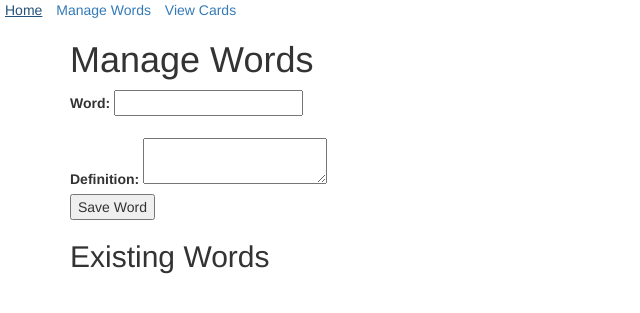
After one commit to armantark/Anki-Clone, a Django app: page /manage_words/ in a window 1280 px wide. The commit adds this page. Shown: the top 313 px of the page, without its empty margins (0-640 px from the left). Run offline with Django 4.2, Linux system fonts and the light colour scheme; data that the repository does not hold is empty; some libraries are stand-ins or nearby versions.

Commit message:
starting to add more admin capabilities

```diff
--- /dev/null
+++ b/flashcards/templates/flashcards/manage_words.html
@@ -0,0 +1,34 @@
+{% extends "base.html" %}
+
+{% block title %} - Manage Words{% endblock %}
+
+{% block content %}
+  <!-- Heading for the manage words page -->
+  <h1>Manage Words</h1>
+
+  <!-- Form for creating/updating a word -->
+  <form method="post" action="">
+    {% csrf_token %}
+    <label for="word">Word:</label>
+    <input type="text" name="word" id="word" required value="{{ word.word }}">
+    <br><br>
+    <label for="definition">Definition:</label>
+    <textarea name="definition" id="definition" required>{{ word.definition }}</textarea>
+    <br>
+    <input type="submit" value="Save Word">
+  </form>
+
+  <!-- List of existing words -->
+  <h2>Existing Words</h2>
+  <ul>
+    {% for word in words %}
+      <li>
+        <a href=" {% url 'flashcards:manage_words_with_id' word.id %} ">{{ word.word }}</a>
+        <form method="post" action="{% url 'flashcards:delete_word' word.id %}">
+          {% csrf_token %}
+          <input type="submit" value="Delete">
+        </form>
+      </li>
+    {% endfor %}
+  </ul>
+{% endblock %}
--- a/flashcards/tests.py
+++ b/flashcards/tests.py
@@ -9,7 +9,7 @@ import datetime
 class AdminInterfaceTests(TestCase):
     def test_create_single_word_and_definition(self):
         # Define the URL for creating a word and definition
-        create_word_url = reverse('flashcards:create_word')
+        create_word_url = reverse('flashcards:manage_words')
 
         # Define the word and definition data to be submitted via the form
         word_data = {
--- a/flashcards/urls.py
+++ b/flashcards/urls.py
@@ -11,8 +11,9 @@ app_name = 'flashcards'
 urlpatterns = [
     # Create a URL pattern for the index view
     path('', views.index, name='index'),
-    # Create a URL pattern for the create_word view
-    path('create_word/', views.create_word, name='create_word'),
+    # Create a URL pattern for the manage_words view
+    path('manage_words/', views.manage_words, name='manage_words'),
+    path('manage_words/<int:word_id>/', views.manage_words, name='manage_words_with_id'),
     # Create a URL pattern for the view_cards view
     path('view_cards/', views.view_cards, name='view_cards'),
 ]
--- a/flashcards/views.py
+++ b/flashcards/views.py
@@ -1,6 +1,6 @@
 # Import necessary modules and functions
 from django.conf import settings
-from django.shortcuts import render, redirect
+from django.shortcuts import render, redirect, get_object_or_404
 from django.urls import reverse
 from django.utils import timezone
 
@@ -32,16 +32,40 @@ def index(request):
     return render(request, 'flashcards/index.html', {'word': word})
 
 
-def create_word(request):
-    # Handle form submission for creating a new word
+def manage_words(request, word_id=None):
+    # Check if a word_id is provided
+    if word_id:
+        # If so, retrieve the Word instance with the given ID, or return a 404 error if not found
+        word = get_object_or_404(Word, id=word_id)
+    else:
+        # If no word_id is provided, create a new Word instance
+        word = Word()
+
+    # Check if the request method is POST (i.e. form submission)
     if request.method == 'POST':
-        form = WordForm(request.POST)
+        # Create a WordForm instance with the submitted data and the current Word instance
+        form = WordForm(request.POST, instance=word)
+
+        # Check if the form data is valid
         if form.is_valid():
+            # Save the Word instance with the submitted data
             form.save()
+
+            # Redirect the user to the index page
             return redirect('flashcards:index')
     else:
-        form = WordForm()
-    return render(request, 'flashcards/create_word.html', {'form': form})
+        # If the request method is not POST, create an empty WordForm instance with the current Word
+        form = WordForm(instance=word)
+
+    # Retrieve all words for displaying
+    words = Word.objects.all()
+
+    # Render the manage_words template with the form, words, and current word instances
+    return render(request, 'flashcards/manage_words.html', {'form': form, 'words': words, 'word': word})
+
+
+def delete_word(request, word_id=None):
+    return render(request, 'flashcards/manage_words.html', {})
 
 
 def view_cards(request):
--- a/templates/base.html
+++ b/templates/base.html
@@ -23,7 +23,7 @@
     <nav>
         <!-- Navigation links -->
         <a href="/" class="nav-link">Home</a>
-        <a href="{% url 'flashcards:create_word' %}" class="nav-link">Create Word</a>
+        <a href="{% url 'flashcards:manage_words' %}" class="nav-link">Manage Words</a>
         <a href="{% url 'flashcards:view_cards' %}" class="nav-link">View Cards</a>
         <!-- Add more navigation links as needed -->
     </nav>
```
Also changed, not shown: flashcards/templates/flashcards/create_word.html (deleted, +0 -27 lines), 1 other file.
